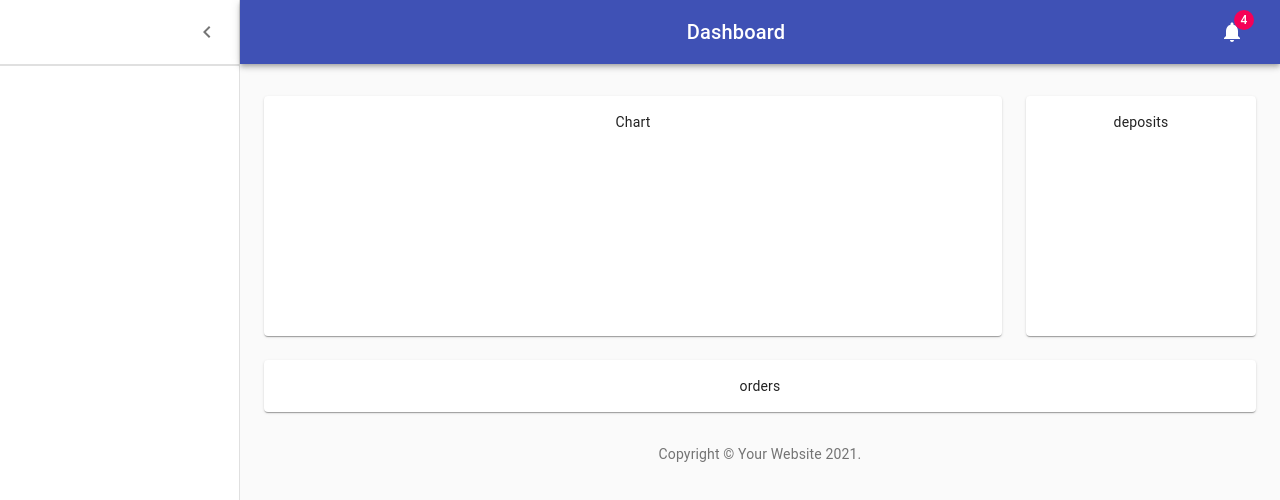
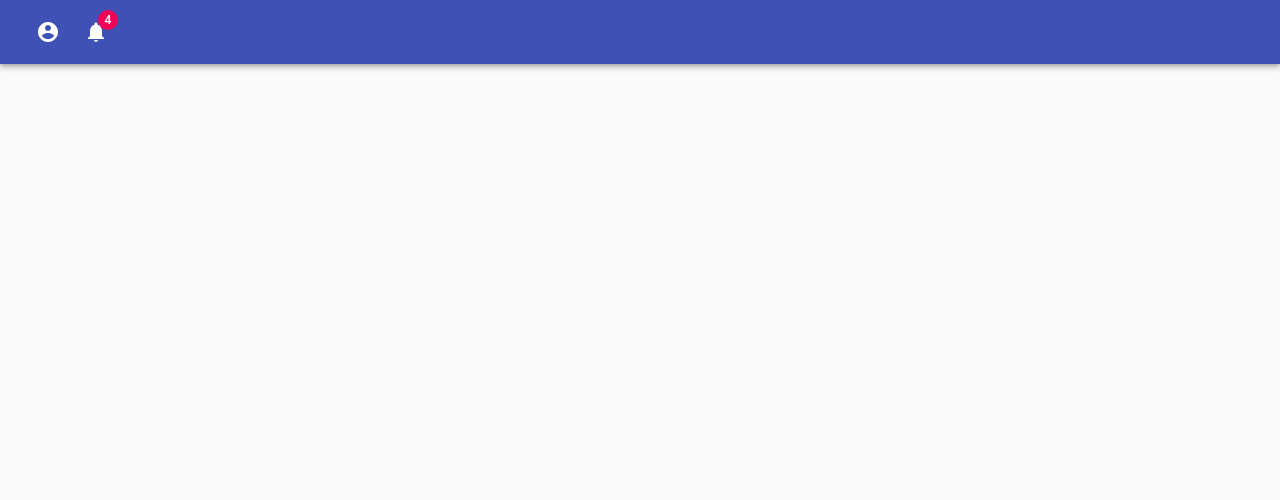
Before and after one commit to CS305-software-Engineering/nginx-log-tool, a React (Create React App) app in the folder src/frontend/: page / in a window 1280 px wide. Shown: the top 500 px of the page. Built offline with nearby package versions, Linux system fonts and the light colour scheme.

Commit message:
frontend structure defined & homepage added

```diff
--- a/src/frontend/src/App.js
+++ b/src/frontend/src/App.js
@@ -1,8 +1,8 @@
 import logo from './logo.svg';
 import './App.css';
-import LogIn from './main/login';
-import SignUp from './main/sign-up';
-import Dashboard from './main/home';
+import LogIn from './main/Login/login';
+import SignUp from './main/Register/sign-up';
+import Dashboard from './main/Dashboard/home';
 function App() {
   return (
     <div className="App">
--- /dev/null
+++ b/src/frontend/src/main/Components/openmenu.js
@@ -0,0 +1,40 @@
+import React from 'react';
+import Button from '@material-ui/core/Button';
+import Menu from '@material-ui/core/Menu';
+import MenuItem from '@material-ui/core/MenuItem';
+import AccountCircle from '@material-ui/icons/AccountCircle';
+import { IconButton } from '@material-ui/core';
+
+export default function OpenMenu() {
+  const [anchorEl, setAnchorEl] = React.useState(null);
+
+  const handleClick = (event) => {
+    setAnchorEl(event.currentTarget);
+  };
+
+  const handleClose = () => {
+    setAnchorEl(null);
+  };
+
+  return (
+    <div>
+      {/* <Button variant = "outlined" color = "inherit" aria-controls="simple-menu" aria-haspopup="true" onClick={handleClick}>
+        USER
+      </Button> */}
+      <IconButton color = "inherit" onClick = {handleClick}>
+        <AccountCircle />
+      </IconButton>
+      <Menu
+        id="simple-menu"
+        anchorEl={anchorEl}
+        keepMounted
+        open={Boolean(anchorEl)}
+        onClose={handleClose}
+      >
+        <MenuItem onClick={handleClose}>Profile</MenuItem>
+        <MenuItem onClick={handleClose}>My account</MenuItem>
+        <MenuItem onClick={handleClose}>Logout</MenuItem>
+      </Menu>
+    </div>
+  );
+}
--- /dev/null
+++ b/src/frontend/src/main/Dashboard/home.js
@@ -0,0 +1,64 @@
+import React from 'react';
+import clsx from 'clsx';
+import { makeStyles } from '@material-ui/core/styles';
+import CssBaseline from '@material-ui/core/CssBaseline';
+import Drawer from '@material-ui/core/Drawer';
+import Box from '@material-ui/core/Box';
+import AppBar from '@material-ui/core/AppBar';
+import Toolbar from '@material-ui/core/Toolbar';
+import List from '@material-ui/core/List';
+import Typography from '@material-ui/core/Typography';
+import Divider from '@material-ui/core/Divider';
+import IconButton from '@material-ui/core/IconButton';
+import Badge from '@material-ui/core/Badge';
+import Container from '@material-ui/core/Container';
+import Grid from '@material-ui/core/Grid';
+import Paper from '@material-ui/core/Paper';
+import Link from '@material-ui/core/Link';
+import MenuIcon from '@material-ui/icons/Menu';
+import ChevronLeftIcon from '@material-ui/icons/ChevronLeft';
+import NotificationsIcon from '@material-ui/icons/Notifications';
+
+import OpenMenu from '../Components/openmenu';
+
+
+const drawerWidth = 240;
+
+const useStyles = makeStyles((theme) => ({
+  root: {
+    display: 'flex',
+  },
+
+}));
+
+export default function Dashboard() {
+  const classes = useStyles();
+  const [open, setOpen] = React.useState(true);
+  const handleDrawerOpen = () => {
+    setOpen(true);
+  };
+  const handleDrawerClose = () => {
+    setOpen(false);
+  };
+  const fixedHeightPaper = clsx(classes.paper, classes.fixedHeight);
+
+  return (
+    <div className={classes.root}>
+      <CssBaseline />
+      <AppBar position="absolute" >
+        <Toolbar >
+
+
+
+
+          <OpenMenu />
+          <IconButton color="inherit">
+            <Badge badgeContent={4} color="secondary">
+              <NotificationsIcon />
+            </Badge>
+          </IconButton>
+        </Toolbar>
+      </AppBar>
+    </div>
+  );
+}
--- a/src/frontend/src/main/home.js
+++ /dev/null
@@ -1,205 +0,0 @@
-import React from 'react';
-import clsx from 'clsx';
-import { makeStyles } from '@material-ui/core/styles';
-import CssBaseline from '@material-ui/core/CssBaseline';
-import Drawer from '@material-ui/core/Drawer';
-import Box from '@material-ui/core/Box';
-import AppBar from '@material-ui/core/AppBar';
-import Toolbar from '@material-ui/core/Toolbar';
-import List from '@material-ui/core/List';
-import Typography from '@material-ui/core/Typography';
-import Divider from '@material-ui/core/Divider';
-import IconButton from '@material-ui/core/IconButton';
-import Badge from '@material-ui/core/Badge';
-import Container from '@material-ui/core/Container';
-import Grid from '@material-ui/core/Grid';
-import Paper from '@material-ui/core/Paper';
-import Link from '@material-ui/core/Link';
-import MenuIcon from '@material-ui/icons/Menu';
-import ChevronLeftIcon from '@material-ui/icons/ChevronLeft';
-import NotificationsIcon from '@material-ui/icons/Notifications';
-// import { mainListItems, secondaryListItems } from './listItems';
-// import Chart from './Chart';
-// import Deposits from './Deposits';
-// import Orders from './Orders';
-
-function Copyright() {
-  return (
-    <Typography variant="body2" color="textSecondary" align="center">
-      {'Copyright © '}
-      <Link color="inherit" href="https://material-ui.com/">
-        Your Website
-      </Link>{' '}
-      {new Date().getFullYear()}
-      {'.'}
-    </Typography>
-  );
-}
-
-const drawerWidth = 240;
-
-const useStyles = makeStyles((theme) => ({
-  root: {
-    display: 'flex',
-  },
-  toolbar: {
-    paddingRight: 24, // keep right padding when drawer closed
-  },
-  toolbarIcon: {
-    display: 'flex',
-    alignItems: 'center',
-    justifyContent: 'flex-end',
-    padding: '0 8px',
-    ...theme.mixins.toolbar,
-  },
-  appBar: {
-    zIndex: theme.zIndex.drawer + 1,
-    transition: theme.transitions.create(['width', 'margin'], {
-      easing: theme.transitions.easing.sharp,
-      duration: theme.transitions.duration.leavingScreen,
-    }),
-  },
-  appBarShift: {
-    marginLeft: drawerWidth,
-    width: `calc(100% - ${drawerWidth}px)`,
-    transition: theme.transitions.create(['width', 'margin'], {
-      easing: theme.transitions.easing.sharp,
-      duration: theme.transitions.duration.enteringScreen,
-    }),
-  },
-  menuButton: {
-    marginRight: 36,
-  },
-  menuButtonHidden: {
-    display: 'none',
-  },
-  title: {
-    flexGrow: 1,
-  },
-  drawerPaper: {
-    position: 'relative',
-    whiteSpace: 'nowrap',
-    width: drawerWidth,
-    transition: theme.transitions.create('width', {
-      easing: theme.transitions.easing.sharp,
-      duration: theme.transitions.duration.enteringScreen,
-    }),
-  },
-  drawerPaperClose: {
-    overflowX: 'hidden',
-    transition: theme.transitions.create('width', {
-      easing: theme.transitions.easing.sharp,
-      duration: theme.transitions.duration.leavingScreen,
-    }),
-    width: theme.spacing(7),
-    [theme.breakpoints.up('sm')]: {
-      width: theme.spacing(9),
-    },
-  },
-  appBarSpacer: theme.mixins.toolbar,
-  content: {
-    flexGrow: 1,
-    height: '100vh',
-    overflow: 'auto',
-  },
-  container: {
-    paddingTop: theme.spacing(4),
-    paddingBottom: theme.spacing(4),
-  },
-  paper: {
-    padding: theme.spacing(2),
-    display: 'flex',
-    overflow: 'auto',
-    flexDirection: 'column',
-  },
-  fixedHeight: {
-    height: 240,
-  },
-}));
-
-export default function Dashboard() {
-  const classes = useStyles();
-  const [open, setOpen] = React.useState(true);
-  const handleDrawerOpen = () => {
-    setOpen(true);
-  };
-  const handleDrawerClose = () => {
-    setOpen(false);
-  };
-  const fixedHeightPaper = clsx(classes.paper, classes.fixedHeight);
-
-  return (
-    <div className={classes.root}>
-      <CssBaseline />
-      <AppBar position="absolute" className={clsx(classes.appBar, open && classes.appBarShift)}>
-        <Toolbar className={classes.toolbar}>
-          <IconButton
-            edge="start"
-            color="inherit"
-            aria-label="open drawer"
-            onClick={handleDrawerOpen}
-            className={clsx(classes.menuButton, open && classes.menuButtonHidden)}
-          >
-            <MenuIcon />
-          </IconButton>
-          <Typography component="h1" variant="h6" color="inherit" noWrap className={classes.title}>
-            Dashboard
-          </Typography>
-          <IconButton color="inherit">
-            <Badge badgeContent={4} color="secondary">
-              <NotificationsIcon />
-            </Badge>
-          </IconButton>
-        </Toolbar>
-      </AppBar>
-      <Drawer
-        variant="permanent"
-        classes={{
-          paper: clsx(classes.drawerPaper, !open && classes.drawerPaperClose),
-        }}
-        open={open}
-      >
-        <div className={classes.toolbarIcon}>
-          <IconButton onClick={handleDrawerClose}>
-            <ChevronLeftIcon />
-          </IconButton>
-        </div>
-        <Divider />
-        {/* <List>{mainListItems}</List> */}
-        <Divider />
-        {/* <List>{secondaryListItems}</List> */}
-      </Drawer>
-      <main className={classes.content}>
-        <div className={classes.appBarSpacer} />
-        <Container maxWidth="lg" className={classes.container}>
-          <Grid container spacing={3}>
-            {/* Chart */}
-            <Grid item xs={12} md={8} lg={9}>
-              <Paper className={fixedHeightPaper}>
-                {/* <Chart /> */}
-                Chart
-              </Paper>
-            </Grid>
-            {/* Recent Deposits */}
-            <Grid item xs={12} md={4} lg={3}>
-              <Paper className={fixedHeightPaper}>
-                {/* <Deposits /> */}
-                deposits
-              </Paper>
-            </Grid>
-            {/* Recent Orders */}
-            <Grid item xs={12}>
-              <Paper className={classes.paper}>
-                {/* <Orders /> */}
-                orders
-              </Paper>
-            </Grid>
-          </Grid>
-          <Box pt={4}>
-            <Copyright />
-          </Box>
-        </Container>
-      </main>
-    </div>
-  );
-}
```
Also changed, not shown: src/frontend/src/main/Login/login.js (renamed from src/frontend/src/main/login.js), src/frontend/src/main/Register/sign-up.js (renamed from src/frontend/src/main/sign-up.js).
